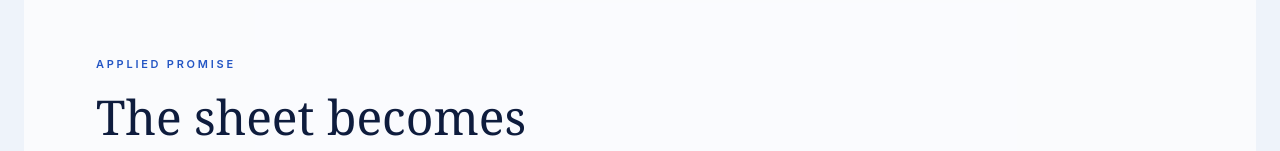
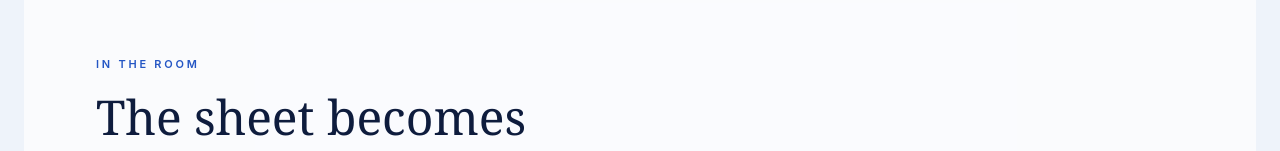
Before and after one commit to Dr-dyrane/au-mosaic, a Next.js app: page / in a window 1280 px wide. Shown: the part 3808-3959 px from the top of the page. Built offline with nearby package versions, Linux system fonts and the light colour scheme; no server answers; the database is empty.

Commit message:
Polish the showroom bridge copy

```diff
--- a/src/app/(site)/page.tsx
+++ b/src/app/(site)/page.tsx
@@ -123,12 +123,12 @@
         </div>
       </section>
 
-      {/* Applied promise: the stock becomes a surface */}
+      {/* Room bridge: the stock becomes a surface */}
       <section className="px-4 pb-28 sm:px-6 sm:pb-36">
         <div className="mx-auto max-w-[1400px] rounded-[40px] bg-shell/70">
           <div className="mx-auto max-w-6xl px-5 py-24 sm:px-8 sm:py-32">
             <Reveal>
-              <p className="eyebrow">Applied promise</p>
+              <p className="eyebrow">In the room</p>
               <h2 className="font-serif text-display-section mt-4 max-w-xl">
                 The sheet becomes the room.
               </h2>
```
Also changed, not shown: 2 other files (tests, documents, lock files or other folders).
